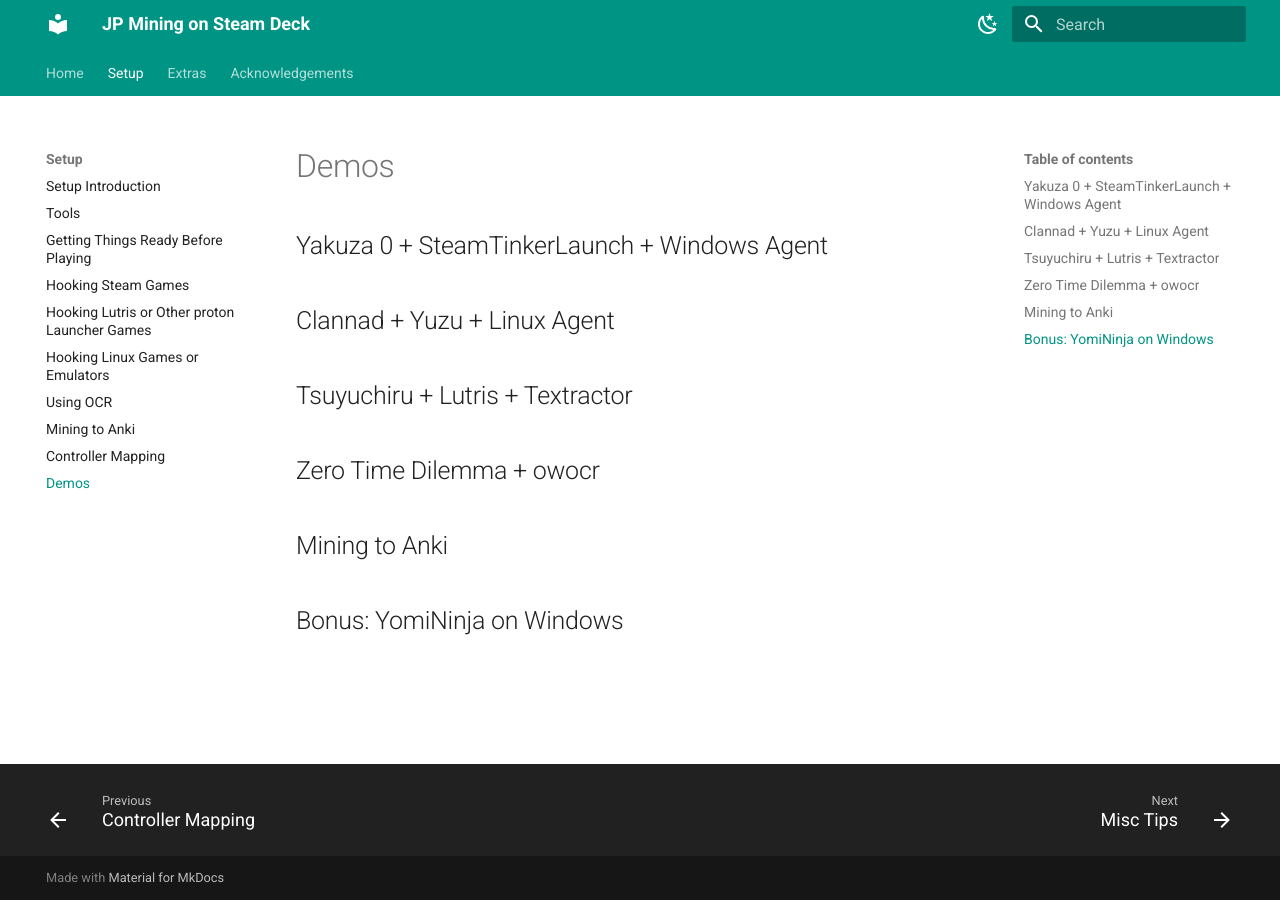
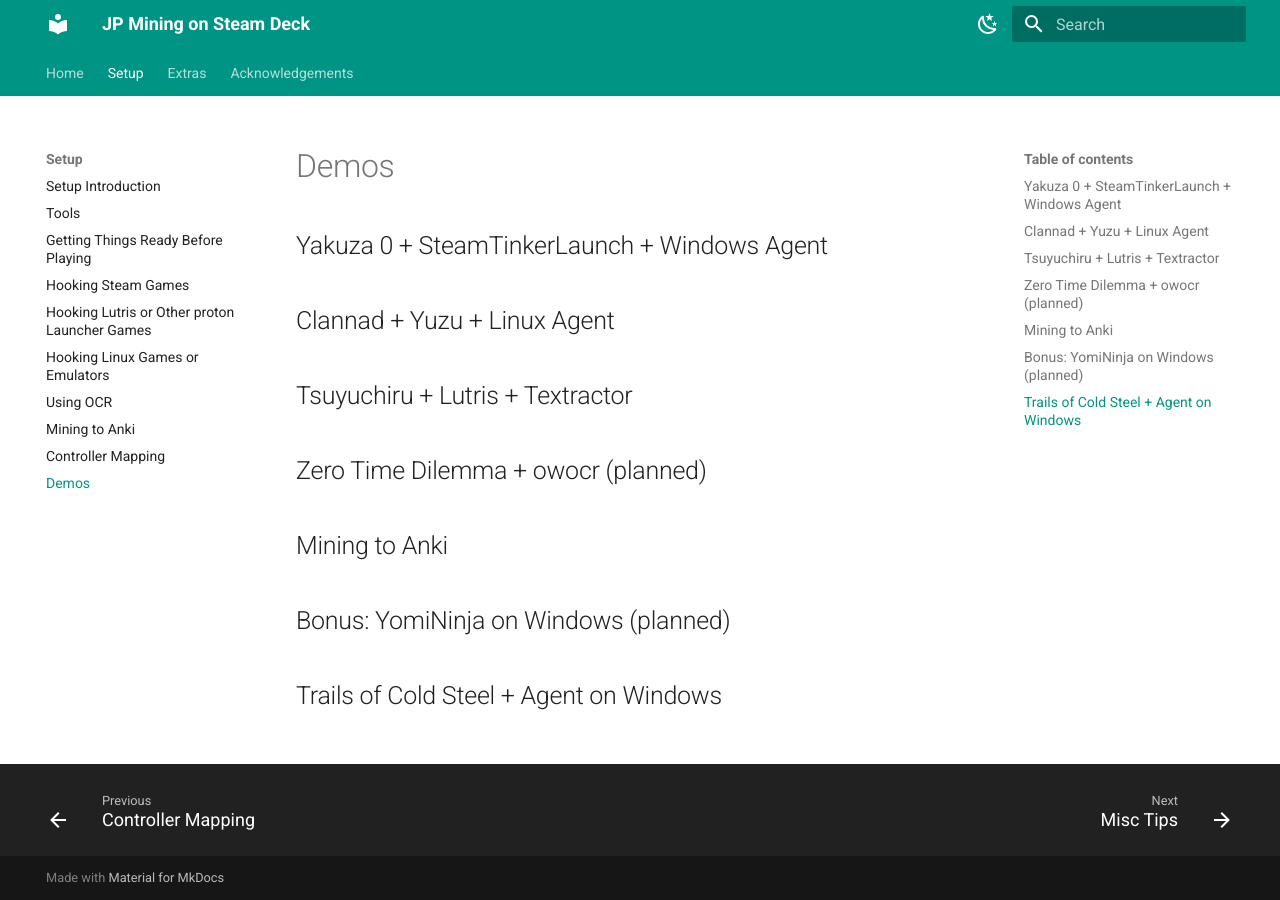
Before and after one commit to aka-baka/deck-mining, an MkDocs documentation site: the page built from docs/deck-mining/demos.md, in a window 1280 px wide. Built offline with MkDocs 1.6.1 and Material for MkDocs 9.7.7, drawn with Linux system fonts in a browser that asks for light colours.

Commit message:
Update demos.md

```diff
--- a/docs/deck-mining/demos.md
+++ b/docs/deck-mining/demos.md
@@ -6,8 +6,9 @@
 
 ## Tsuyuchiru + Lutris + Textractor
 
-## Zero Time Dilemma + owocr
+## Zero Time Dilemma + owocr (planned)
 
 ## Mining to Anki
 
-## Bonus: YomiNinja on Windows
+## Bonus: YomiNinja on Windows (planned)
+## Trails of Cold Steel + Agent on Windows
```
